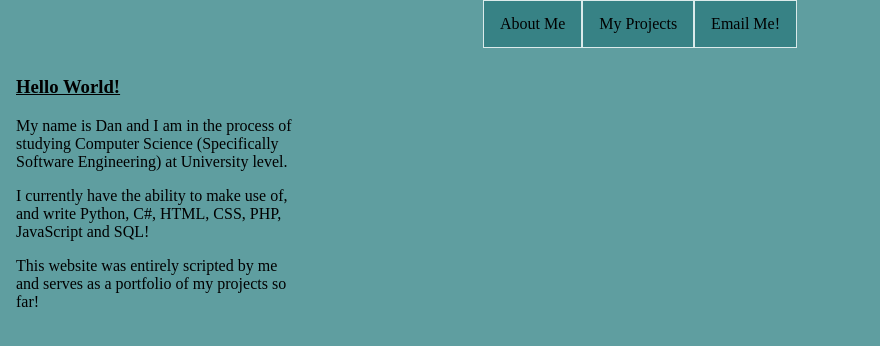
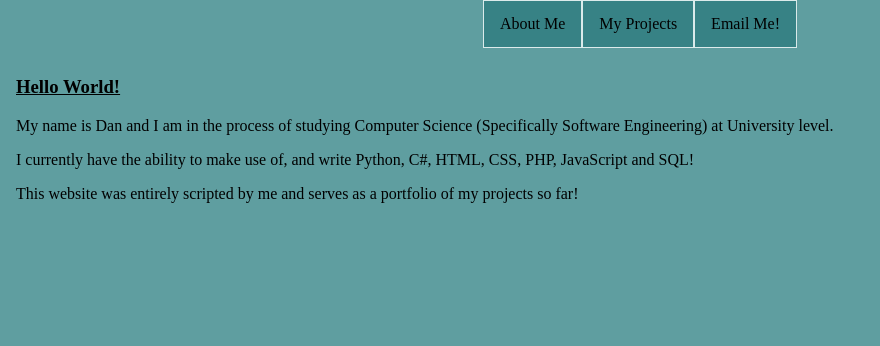
Before and after one commit to Danicus2000000/Danicus2000000.github.io, a PHP site: page / in a window 1280 px wide. Shown: the top 346 px of the page, without its empty margins (0-880 px from the left). Run offline with PHP 8.4, Linux system fonts and the light colour scheme.

Commit message:
Revert "Javascript added to modify frame height"
This reverts commit ba982905db6f293bc2e065742306414062b1170d.

```diff
--- a/index.html
+++ b/index.html
@@ -18,13 +18,6 @@
             document.getElementById("container").src=page;
             document.getElementById("titlecontainer").innerHTML=title;
         }
-
-        var content = document.getElementById("container");
-        content.onload = function()
-        {
-          content.style.height = content.contentWindow.document.body.scrollHeight + 'px';
-          content.style.width  = content.contentWindow.document.body.scrollWidth+'px';
-        }
     </script>
 </body>
 </html>
--- a/main.css
+++ b/main.css
@@ -43,6 +43,10 @@ iframe
 {
     position: relative;
     margin-top: 60px;
+    width: 100%;
+    height: auto;
+    max-width: 400%;
+    max-height: 1000%;
 }
 #underline
 {
```
